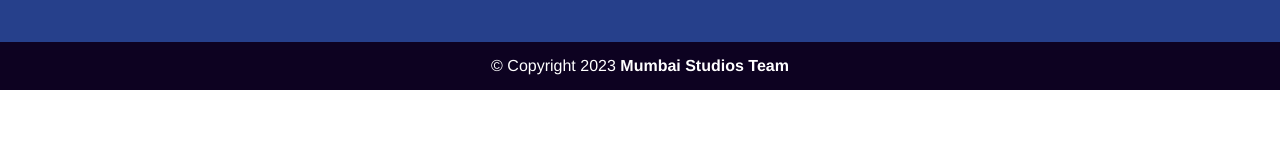
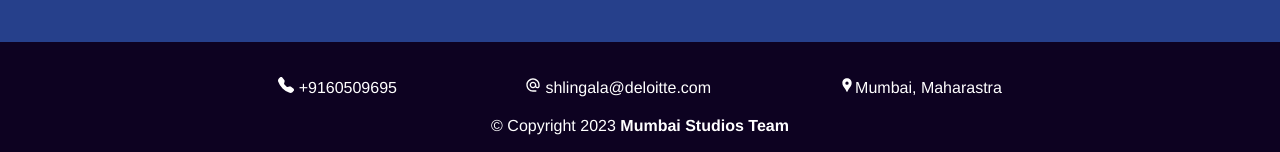
Before and after one commit to Mit20S/portfolio-mock-project, a React (Create React App) app: page /profile in a window 1280 px wide. Shown: the part 864-1016 px from the top of the page. Before the commit the page ends 954 px from the top, so only its background shows below. Built offline with nearby package versions, Linux system fonts and the light colour scheme.

Commit message:
added contact details to footer

```diff
--- a/src/components/Footer.js
+++ b/src/components/Footer.js
@@ -1,10 +1,18 @@
 import variables from "../styles/variables.module.css";
 import styles from "../styles/footer.module.css";
+import { BsTelephoneFill } from "react-icons/bs";
+import {MdOutlineAlternateEmail} from "react-icons/md"
+import { MdLocationPin} from "react-icons/md"
 
 function Footer(){
     return(
         <footer>
             <div className={styles.mainFooter}>
+                <div className={styles.contactDetails}>
+                    <p><BsTelephoneFill /> +9160509695</p>
+                    <p><MdOutlineAlternateEmail /> shlingala@deloitte.com</p>
+                    <p><MdLocationPin />Mumbai, Maharastra</p>
+                </div>
                 <p className={styles.pMargin}>&copy; Copyright 2023 <b> Mumbai Studios Team</b></p>
             </div>
         </footer>
--- a/src/styles/footer.module.css
+++ b/src/styles/footer.module.css
@@ -3,8 +3,16 @@
     text-align: center;
     padding: var(--p-15);
     color: var(--text-light);
+    padding-bottom: 20px;
 }
 
 .pMargin{
     margin:0;
 }
+
+.contactDetails{
+    display: flex;
+    justify-content: center;
+    gap:10vw;
+    margin: 20px;
+}
```
